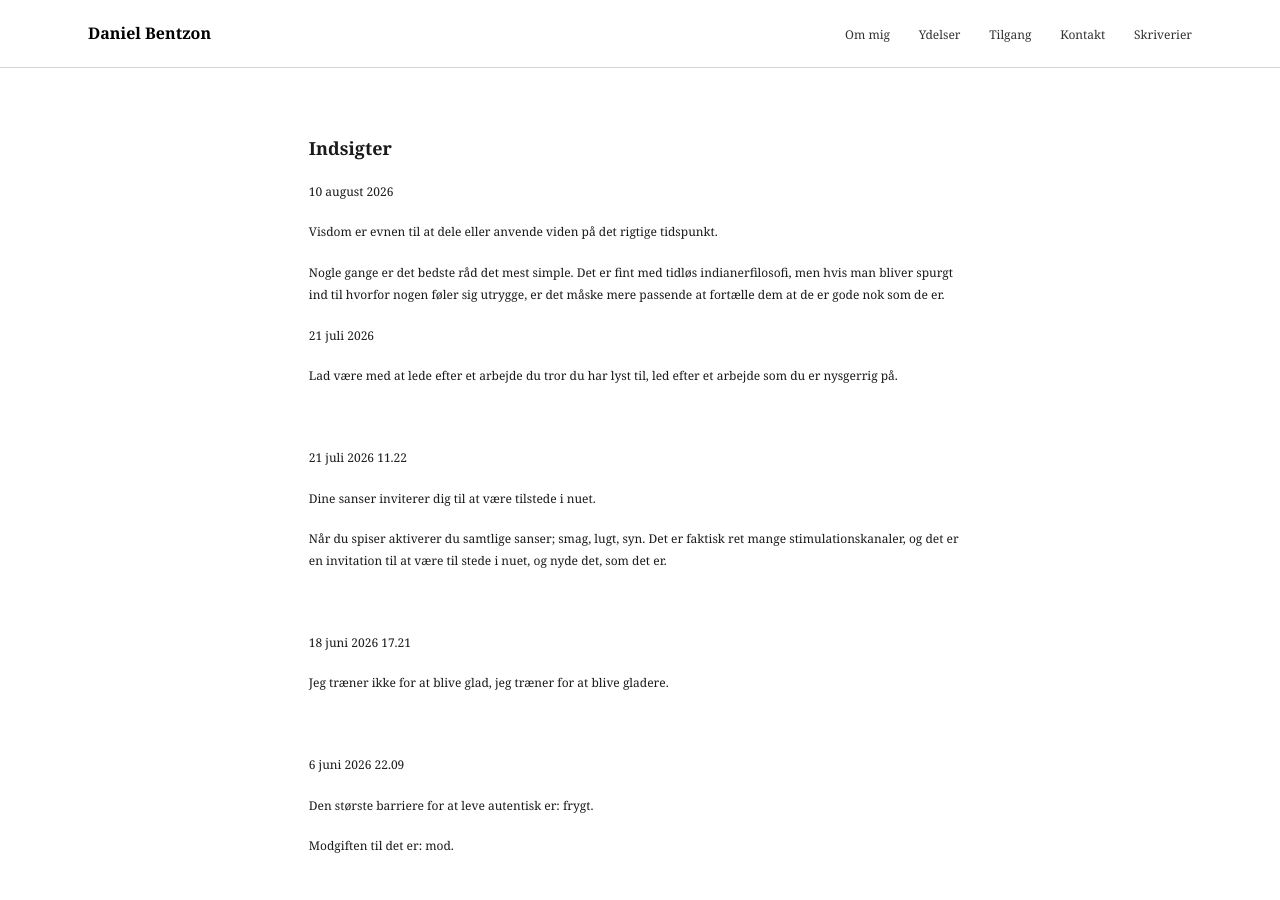
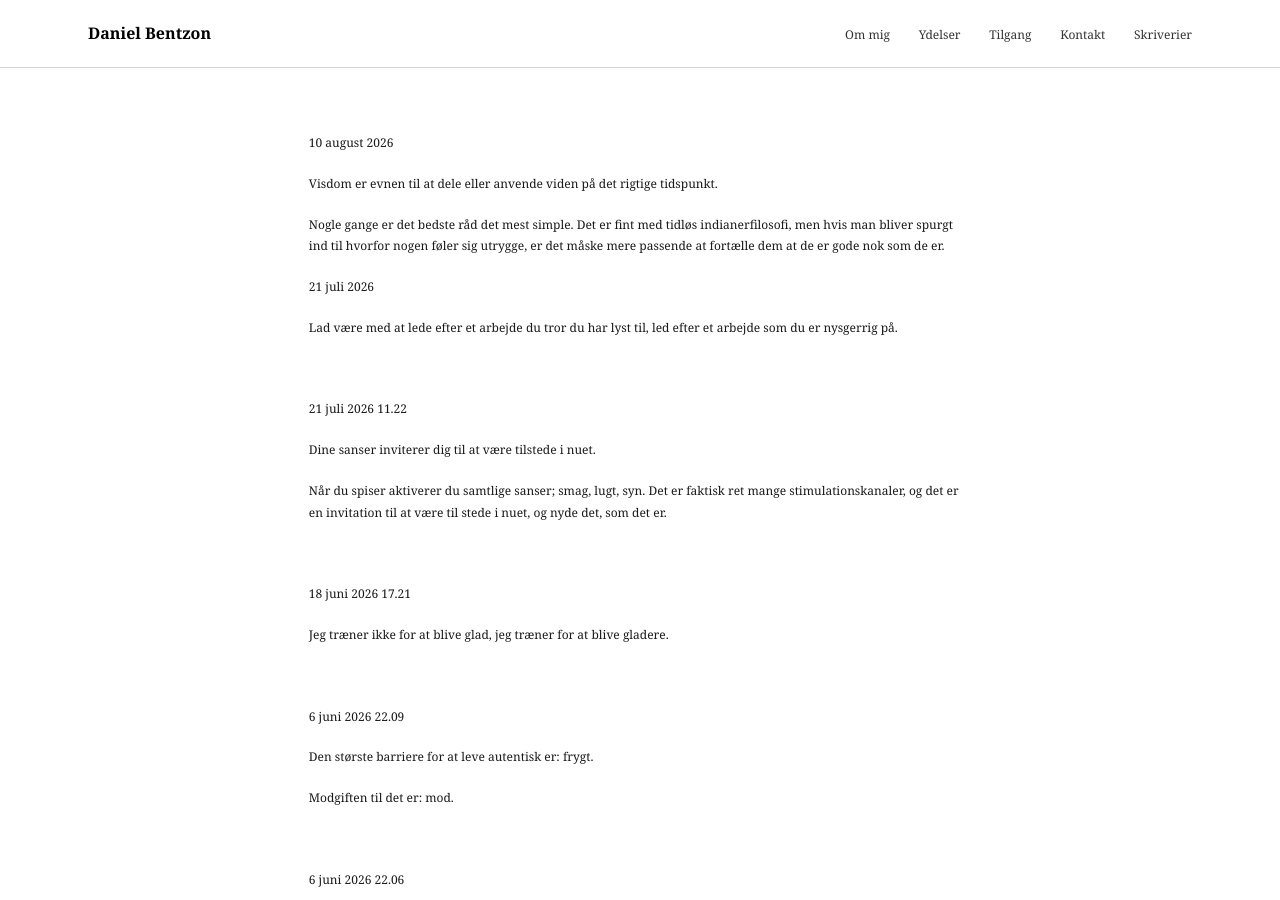
Before and after one commit to danielbentzon/danielbentzon.github.io, a Jekyll site: the page built from _sider/indsigter.md, in a window 1280 px wide and 900 px high. Built offline with Jekyll 4.4.1, drawn with Linux system fonts in a browser that asks for light colours.

Commit message:
Update page.html

```diff
--- a/_layouts/page.html
+++ b/_layouts/page.html
@@ -3,7 +3,9 @@
 ---
 <div class="inner">
   <div class="tekst">
-    <h1>{{ page.title }}</h1>
+      {% unless page.url == "/indsigter/" %}
+        <h1>{{ page.title }}</h1>
+      {% endunless %}
     {{ content }}
   </div>
 </div>
```
